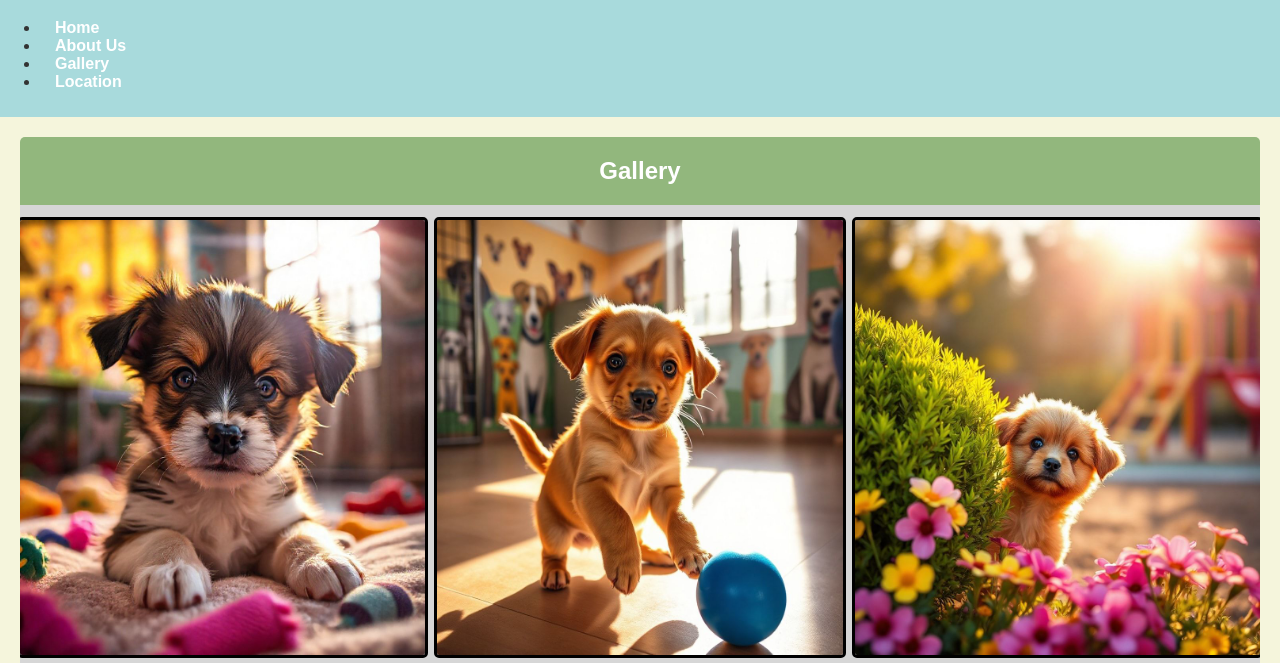
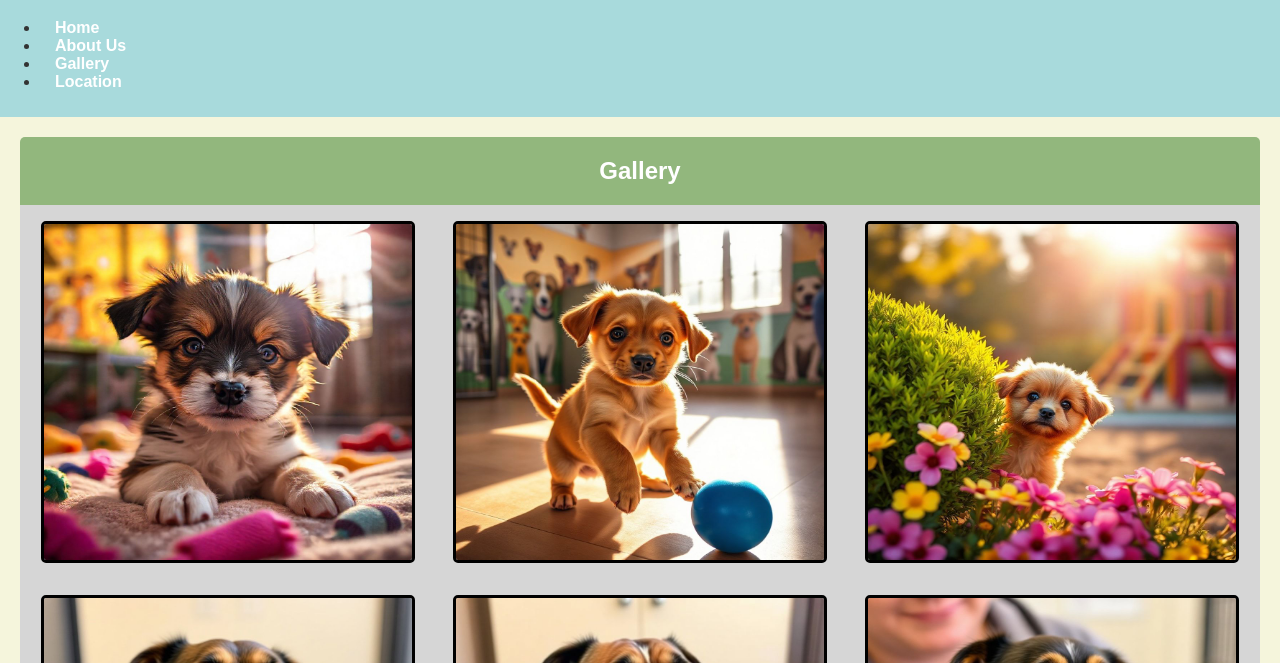
Before and after one commit to Mbarlowsg/adopt-a-friend, a plain HTML site: page gallery.html in a window 1280 px wide. Shown: the part 93-756 px from the top of the page. Drawn offline with Linux system fonts and the light colour scheme.

Commit message:
fixed overflow issues with gallery

```diff
--- a/css/gallery.css
+++ b/css/gallery.css
@@ -3,6 +3,7 @@
 	background-color: #92b77d;
 	width: 100%;
 	height: fit-content;
+	justify-content: center;
 	border-radius: 5px;
 }
 
@@ -13,32 +14,32 @@
 
 .gallery {
 	display: grid;
+	justify-content: space-evenly;
 	width: 100%;
 	height: 100%;
-	column-gap: 1%;
-	row-gap: 1%;
-	grid-template-columns: auto auto auto;
+	column-gap: 0px;
+	row-gap: 0px;
+	grid-template-columns: 33% 33% 33%;
 	background-color: #d6d6d6;
-	overflow: auto;
+	padding: 0px;
 }
 
 .gallery-item-container {
-	display: inline-flex;
-	align-content: center;
+	display: flex;
+	align-items: center;
 	justify-content: center;
 	height: 100%;
 	width: 100%;
-	cursor: pointer;
+	/* cursor: pointer; */
 }
 
 .gallery-item {
 	display: inline-flex;
 	align-content: center;
 	justify-content: center;
-    width: 100%;
-    height: 100%;
+    width: 90%;
+    height: 90%;
 	border: 3px solid;
 	border-color: black;
 	border-radius: 5px;
-	margin: 3%;
 }
```
